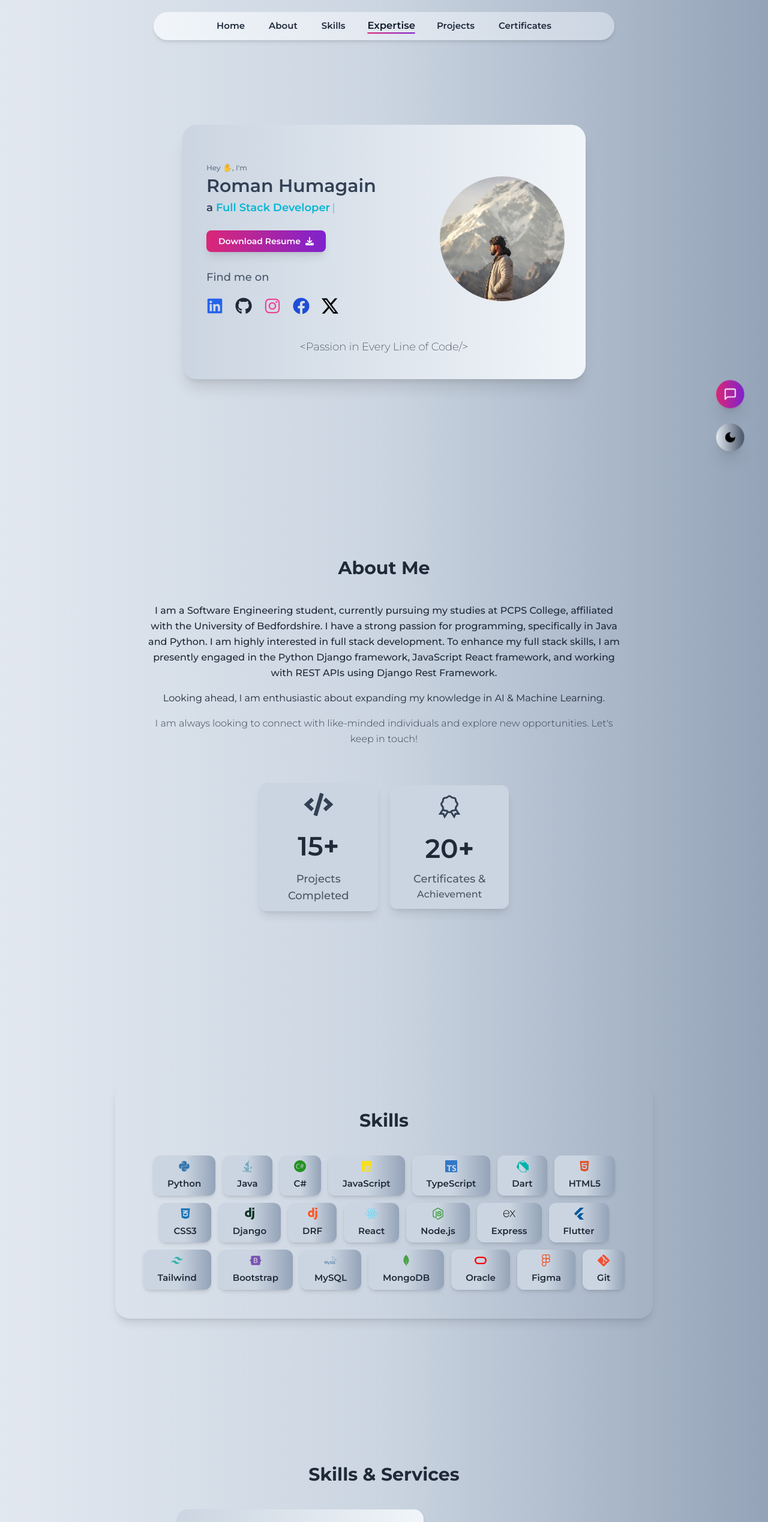
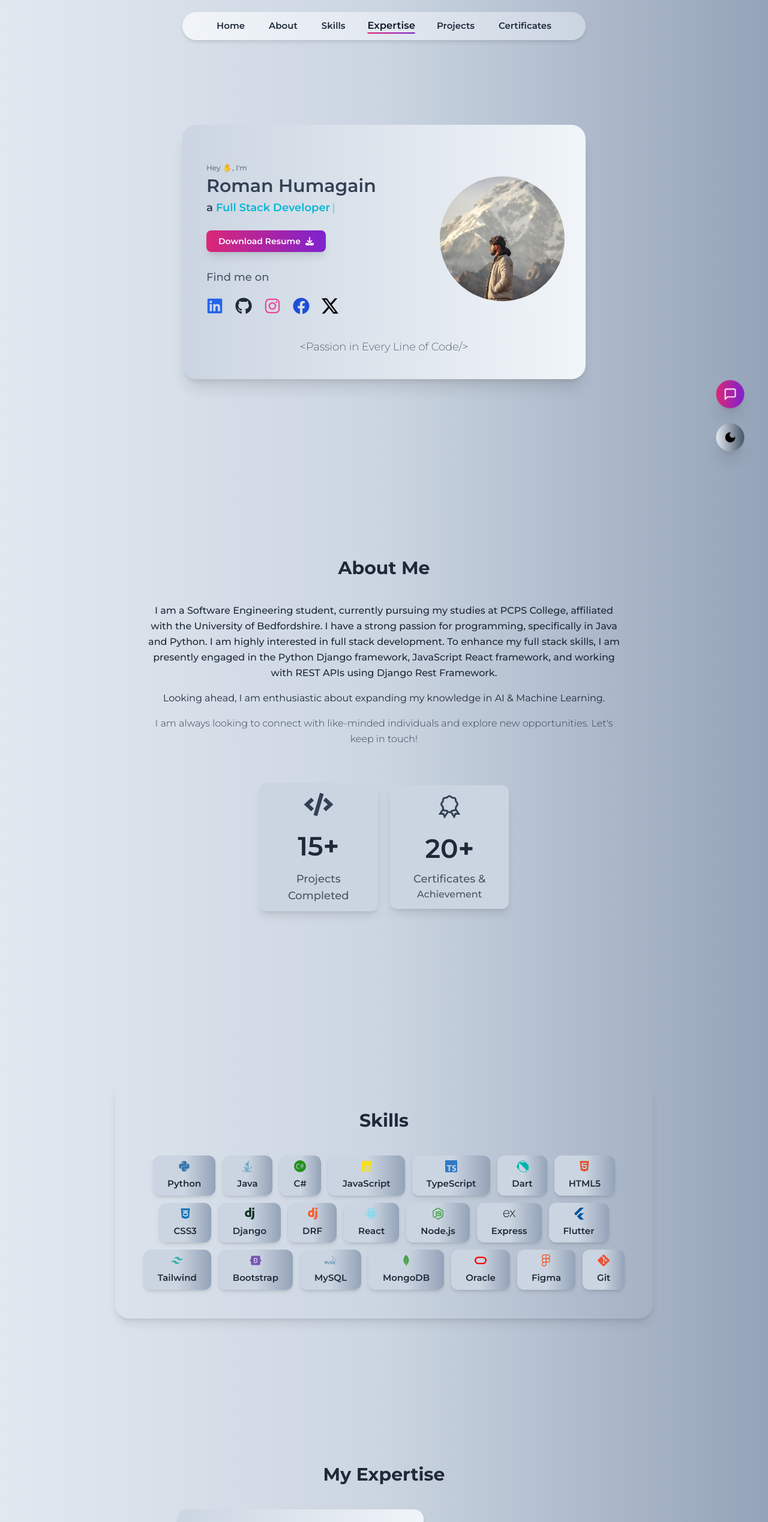
Before and after one commit to romanhumagain/Portfolio-Website, a React (Vite) app: page / in a window 1280 px wide. Shown: the top 2537 px of the page at 60% size. Built offline with nearby package versions, Linux system fonts and the light colour scheme.

Commit message:
update project section

```diff
--- a/src/components/Navbar/Navbar.jsx
+++ b/src/components/Navbar/Navbar.jsx
@@ -37,7 +37,7 @@ const Navbar = ({ homeRef, aboutRef, skillsRef, expertiseRef, projectsRef, certi
 
   return (
     <>
-      <div className={`fixed ${!isContactModalOpen && 'z-50'} flex justify-center w-full max-w-3xl px-3 py-3 my-5 rounded-full shadow-md bg-gradient-to-r from-slate-100 via-slate-200 to-slate-300 dark:from-neutral-700 dark:via-neutral-800 dark:to-neutral-800`}>
+      <div className={`fixed ${!isContactModalOpen && 'z-50'} flex justify-center w-full max-w-2xl px-3 py-3 my-5 rounded-full shadow-md bg-gradient-to-r from-slate-100 via-slate-200 to-slate-300 dark:from-neutral-700 dark:via-neutral-800 dark:to-neutral-800`}>
         <ul className='flex items-center gap-10 font-semibold text-[15px] text-slate-800 dark:text-neutral-300'>
           {['Home', 'About', 'Skills', 'Expertise', 'Projects', 'Certificates'].map((section, index) => {
             const sectionRefs = [homeRef, aboutRef, skillsRef, expertiseRef, projectsRef, certificatesRef];
--- a/src/components/ProjectsPage/ProjectCard.jsx
+++ b/src/components/ProjectsPage/ProjectCard.jsx
@@ -37,7 +37,7 @@ const ProjectCard = () => {
             <div key={index} className='relative'>
               <img
                 src={project.img}
-                className='cursor-pointer w-[63px] transition-transform duration-700 rounded-lg h-[136px] hover:scale-105 lg:h-48 md:h-[120px] md:w-[90px]'
+                className='cursor-pointer w-[63px] transition-transform duration-700 rounded-lg h-[136px] hover:scale-105 lg:h-48 md:h-[130px] md:w-[60px] lg:w-[85px]'
                 alt={project.alt}
               />
               <div className='absolute inset-0 flex items-center justify-center transition-opacity duration-700 bg-black bg-opacity-50 rounded-lg opacity-0 hover:opacity-100'>
--- a/src/components/ProjectsPage/ProjectPage.jsx
+++ b/src/components/ProjectsPage/ProjectPage.jsx
@@ -13,10 +13,10 @@ const ProjectPage = () => {
   return (
     <>
       <div className='flex flex-col items-center justify-center h-full min-h-screen' style={{ fontFamily: "Montserrat, sans-serif" }}>
-        <div className='w-full max-w-6xl px-5 mt-24 rounded-lg md:mt-10 sm:px-8'>
+        <div className='w-full max-w-[1100px] px-5 mt-24 rounded-lg md:mt-10 sm:px-8'>
           <SectionHeading title={"Latest Projects"} />
           <div className="grid items-center grid-cols-1 gap-10 py-5 shadow-lg sm:grid-cols-12 md:gap-5 sm:px-12 lg:px-14 rounded-3xl bg-gradient-to-r dark:bg-gradient-to-r from-slate-200 md:from-slate-200 md:via-slate-300 to-slate-300 md:to-slate-400 dark:from-neutral-800 dark:to-neutral-900">
-            <div className="flex flex-col items-center md:items-center sm:col-span-5 px-7">
+            <div className="flex flex-col items-center px-5 md:items-center sm:col-span-5">
               <div className="text-start md:text-start">
                 <h2 className="mt-1 text-2xl font-semibold text-transparent sm:text-3xl bg-gradient-to-r from-pink-600 to-purple-700 bg-clip-text">
                   Portfolio
--- a/src/components/ServicePage/ServicePage.jsx
+++ b/src/components/ServicePage/ServicePage.jsx
@@ -9,7 +9,7 @@ const ServicePage = () => {
     <>
       <div className='flex flex-col items-center justify-center h-full min-h-screen'>
         <div className='w-full max-w-3xl p-10 mt-24 rounded-lg md:mt-0 '>
-          <SectionHeading title={"Skills & Services"} />
+          <SectionHeading title={"My Expertise"} />
           <div className=''>
             {services.length > 0 && services.map((service, index) => (
               <>
```
